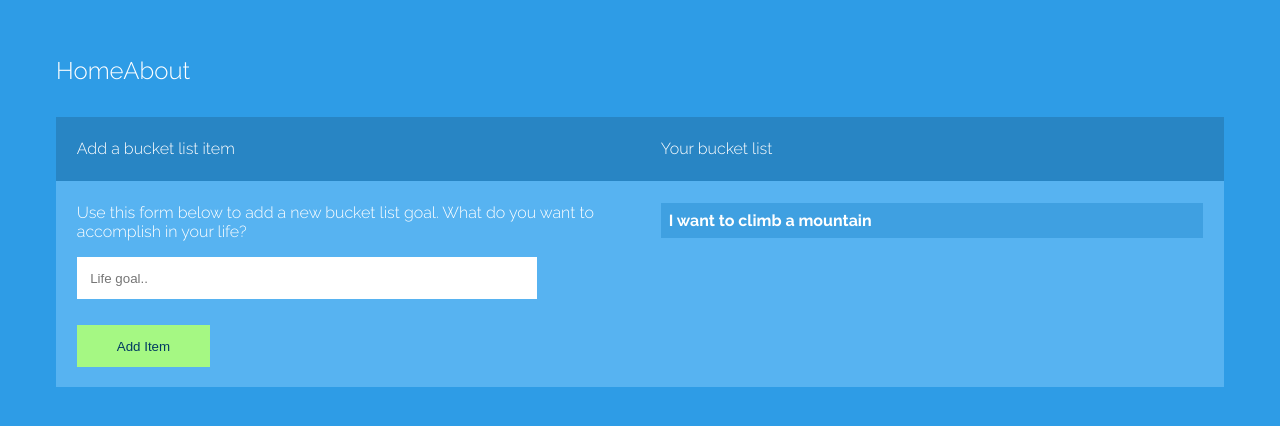
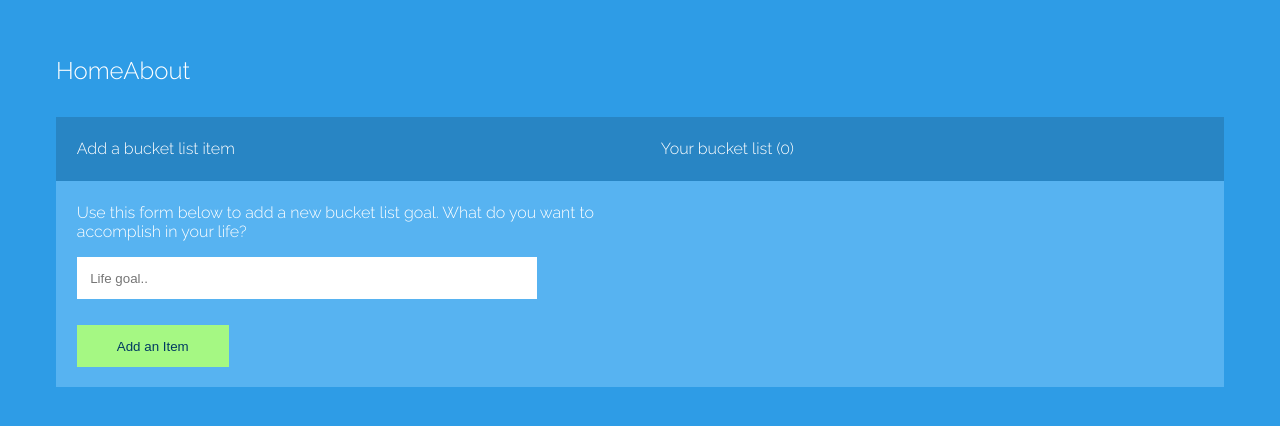
Before and after one commit to mensi-mohamed/ng5, an Angular app: page / in a window 1280 px wide. Shown: the top 426 px of the page. Built offline with nearby package versions, Linux system fonts and the light colour scheme.

Commit message:
interpolation and binding and bindevent

```diff
--- a/src/app/app.module.ts
+++ b/src/app/app.module.ts
@@ -6,6 +6,7 @@ import { AppRoutingModule } from './app-routing.module';
 import { AppComponent } from './app.component';
 import { HomeComponent } from './home/home.component';
 import { AboutComponent } from './about/about.component';
+import { FormsModule } from '@angular/forms';
 
 
 @NgModule({
@@ -16,7 +17,8 @@ import { AboutComponent } from './about/about.component';
   ],
   imports: [
     BrowserModule,
-    AppRoutingModule
+    AppRoutingModule,
+    FormsModule
   ],
   providers: [],
   bootstrap: [AppComponent]
--- a/src/app/home/home.component.html
+++ b/src/app/home/home.component.html
@@ -3,7 +3,7 @@
     <p>Add a bucket list item</p>
   </div>
   <div class="col">
-    <p>Your bucket list</p>
+    <p>Your bucket list ({{ itemCount }})</p>
   </div>
 </div>
 <div class="container color-light">
@@ -11,13 +11,13 @@
     <p class="sm">Use this form below to add a new bucket list goal. What do you want to accomplish in your life?</p>
 
     <form>
-      <input type="text" class="txt" name="item" placeholder="Life goal..">
-      <input type="submit" class="btn" value="Add Item">
+      <input type="text" class="txt" name="item" placeholder="Life goal.."  [(ngModel)]="goalText">
+      <input type="submit" class="btn" value={{btnText}} (click)="addItem()">
     </form>
   </div>
   <div class="col">
-    <p class="life-container">
-      I want to climb a mountain
+    <p class="life-container" *ngFor="let goal of goals">
+      {{ goal}}
     </p>
   </div>
 </div>
--- a/src/app/home/home.component.ts
+++ b/src/app/home/home.component.ts
@@ -7,9 +7,20 @@ import { Component, OnInit } from '@angular/core';
 })
 export class HomeComponent implements OnInit {
 
+ itemCount: number;
+ btnText: string = 'Add an Item';
+ goalText: string;
+ goals = [];
   constructor() { }
 
   ngOnInit() {
+   this.itemCount = this.goals.length;
+  }
+
+   addItem() {
+    this.goals.push(this.goalText);
+    this.goalText = '';
+    this.itemCount = this.goals.length;
   }
 
 }
```
